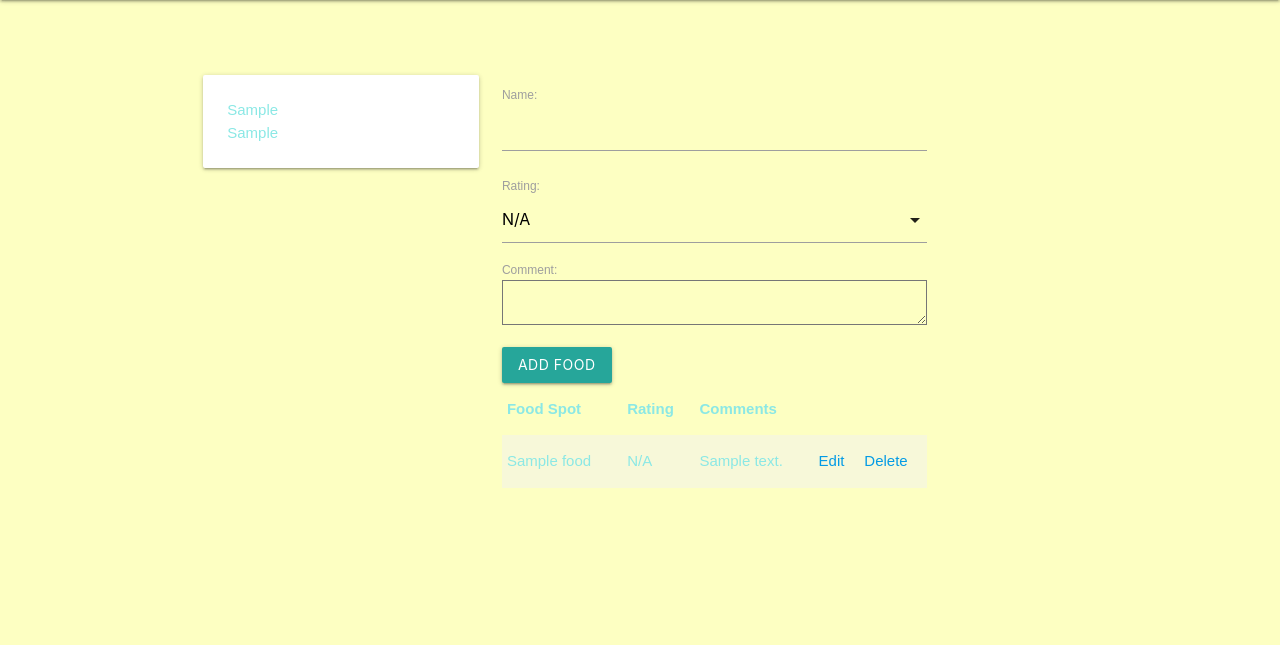
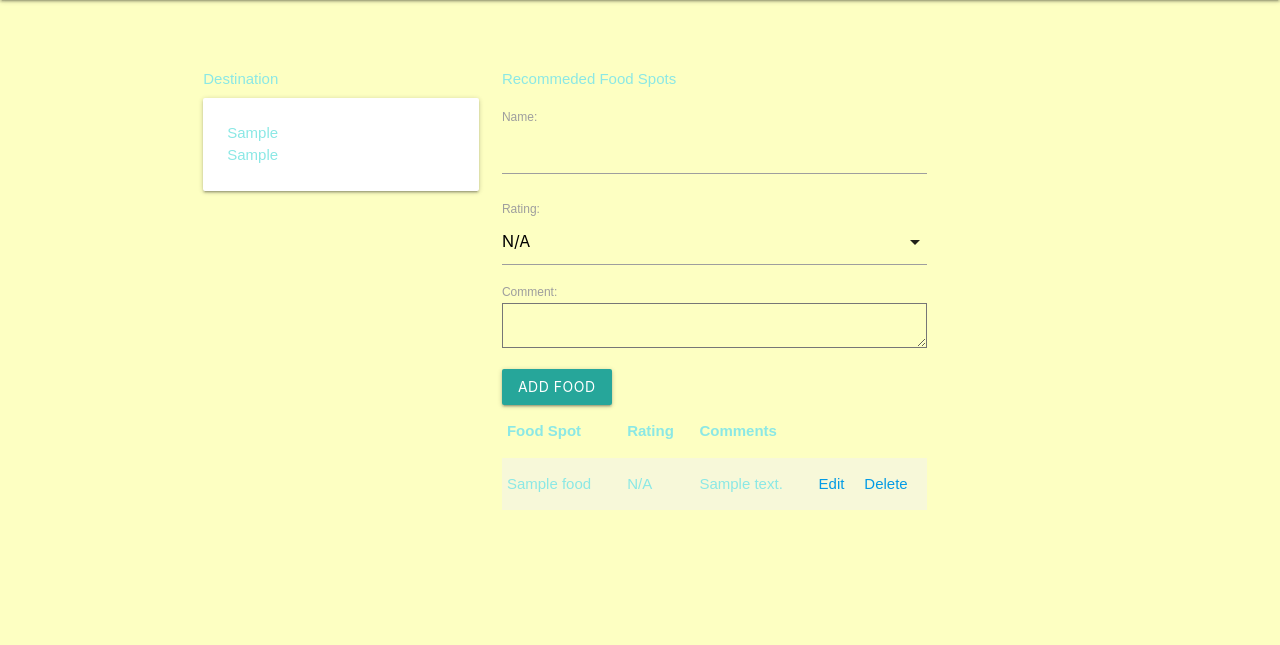
Before and after one commit to Halh1/travelandeat, a Django app: page /destinations/1/ in a window 1280 px wide. Shown: the part 64-709 px from the top of the page. Run offline with Django 4.2, Linux system fonts and the light colour scheme; tables that the repository leaves empty hold one stand-in row (values such as "Sample post").

Commit message:
Added some webpage content

```diff
--- a/main_app/templates/about.html
+++ b/main_app/templates/about.html
@@ -5,6 +5,8 @@
 <h1>Travel & Eat</h1>
 <h3>About</h3>
 
+<p>We want you to share your favortie food spots around the world</p>
+
 
 
 
--- a/main_app/templates/destinations/detail.html
+++ b/main_app/templates/destinations/detail.html
@@ -5,6 +5,7 @@
 <br>
 <div class="row">
     <div class="col s4">
+        Destination
         <div class="card">
             <div class="card-content">
                 <p>{{ destination.city }}</p>
@@ -21,6 +22,7 @@
     <div class="col s6">
         <form action="{% url 'add_food' destination.id %}" method="POST">
            {% csrf_token %}
+           Recommeded Food Spots
 
            {{ food_form.as_p }}
            <input type="submit"  class="btn" value="Add Food">
```
